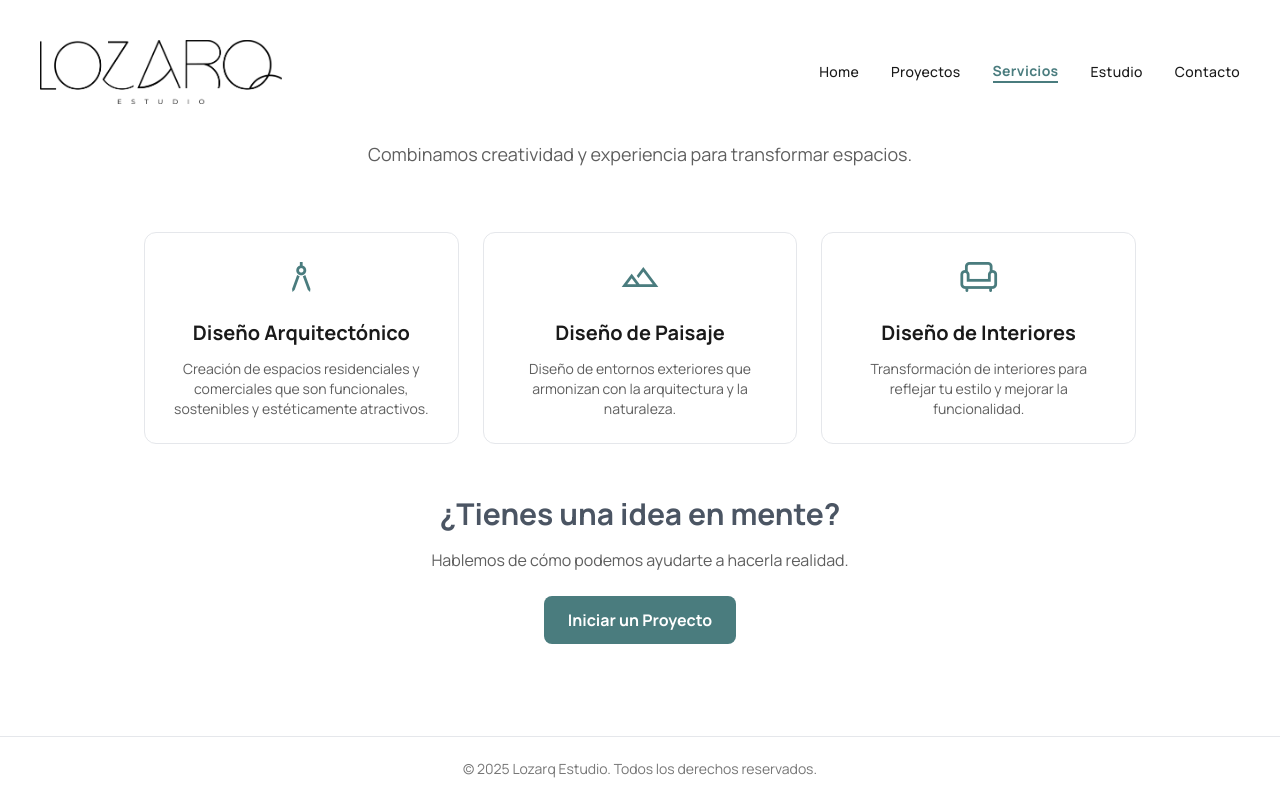
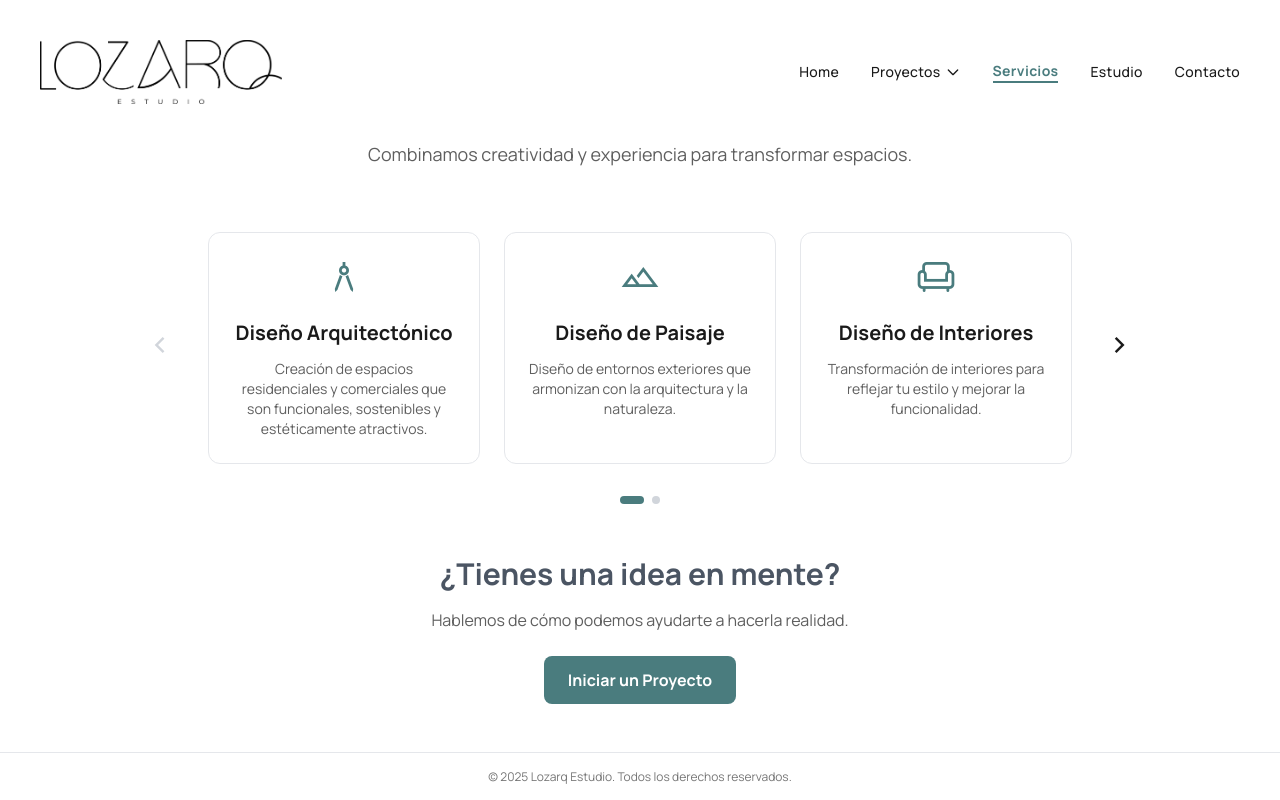
Before and after one commit to abeeflow/lozarq-web-app, a React (Vite) app: page /servicios in a window 1280 px wide. Built offline with nearby package versions, Linux system fonts and the light colour scheme; no server answers.

Commit message:
feat(projects): add category filter to projects interface and dropdown
feat(services): implement pagination for services list and add new services
style(footer): adjust footer height and text size
refactor(header): improve projects dropdown with hover effects and mobile support

```diff
--- a/src/components/Footer.tsx
+++ b/src/components/Footer.tsx
@@ -1,8 +1,8 @@
 export default function Footer() {
   return (
-    <footer className="mt-auto border-t border-gray-200 dark:border-gray-800 bg-background-light dark:bg-background-dark h-16">
+    <footer className="mt-auto border-t border-gray-200 dark:border-gray-800 bg-background-light dark:bg-background-dark h-12">
       <div className="mx-auto max-w-7xl px-6 h-full flex items-center justify-center">
-        <p className="text-center text-sm text-text-light/60 dark:text-text-dark/60">
+        <p className="text-center text-xs text-text-light/60 dark:text-text-dark/60">
           © 2025 Lozarq Estudio. Todos los derechos reservados.
         </p>
       </div>
--- a/src/components/Header.tsx
+++ b/src/components/Header.tsx
@@ -1,8 +1,10 @@
-import { useState } from "react";
+import { useState, useRef } from "react";
 import { NavLink, Link } from "react-router-dom";
 
 export default function Header() {
   const [mobileMenuOpen, setMobileMenuOpen] = useState(false);
+  const [projectsDropdownOpen, setProjectsDropdownOpen] = useState(false);
+  const dropdownTimeoutRef = useRef<number | null>(null);
 
   const toggleMobileMenu = () => {
     setMobileMenuOpen(!mobileMenuOpen);
@@ -10,6 +12,19 @@ export default function Header() {
 
   const closeMobileMenu = () => {
     setMobileMenuOpen(false);
+  };
+
+  const handleMouseEnterProjects = () => {
+    if (dropdownTimeoutRef.current) {
+      clearTimeout(dropdownTimeoutRef.current);
+    }
+    setProjectsDropdownOpen(true);
+  };
+
+  const handleMouseLeaveProjects = () => {
+    dropdownTimeoutRef.current = window.setTimeout(() => {
+      setProjectsDropdownOpen(false);
+    }, 300);
   };
 
   return (
@@ -43,16 +58,55 @@ export default function Header() {
               Home
             </NavLink>
 
+            {/* Projects Dropdown */}
+            <div
+              className="relative"
+              onMouseEnter={handleMouseEnterProjects}
+              onMouseLeave={handleMouseLeaveProjects}
+            >
               <NavLink
                 to="/proyectos"
                 className={({ isActive }) =>
                   isActive
-                  ? "text-sm font-bold tracking-wide text-primary border-b-2 border-primary transition-colors"
-                  : "text-sm font-medium tracking-wide text-text-light dark:text-text-dark hover:text-primary dark:hover:text-primary transition-colors"
+                    ? "text-sm font-bold tracking-wide text-primary border-b-2 border-primary transition-colors flex items-center gap-1"
+                    : "text-sm font-medium tracking-wide text-text-light dark:text-text-dark hover:text-primary dark:hover:text-primary transition-colors flex items-center gap-1"
                 }
               >
                 Proyectos
+                <svg
+                  className="w-4 h-4"
+                  fill="none"
+                  stroke="currentColor"
+                  viewBox="0 0 24 24"
+                >
+                  <path strokeLinecap="round" strokeLinejoin="round" strokeWidth={2} d="M19 9l-7 7-7-7" />
+                </svg>
               </NavLink>
+
+              {/* Dropdown Menu */}
+              {projectsDropdownOpen && (
+                <div className="absolute top-full left-0 mt-2 w-48 bg-white dark:bg-gray-800 rounded-lg shadow-lg border border-gray-200 dark:border-gray-700 py-2 z-50">
+                  <Link
+                    to="/proyectos?categoria=proyecto-1"
+                    className="block px-4 py-2 text-sm text-text-light dark:text-text-dark hover:bg-gray-100 dark:hover:bg-gray-700 transition-colors"
+                  >
+                    Proyecto 1
+                  </Link>
+                  <Link
+                    to="/proyectos?categoria=proyecto-2"
+                    className="block px-4 py-2 text-sm text-text-light dark:text-text-dark hover:bg-gray-100 dark:hover:bg-gray-700 transition-colors"
+                  >
+                    Proyecto 2
+                  </Link>
+                  <Link
+                    to="/proyectos?categoria=proyecto-3"
+                    className="block px-4 py-2 text-sm text-text-light dark:text-text-dark hover:bg-gray-100 dark:hover:bg-gray-700 transition-colors"
+                  >
+                    Proyecto 3
+                  </Link>
+                </div>
+              )}
+            </div>
 
             <NavLink
               to="/servicios"
@@ -140,6 +194,7 @@ export default function Header() {
                   Home
                 </NavLink>
 
+                <div>
                   <NavLink
                     to="/proyectos"
                     onClick={closeMobileMenu}
@@ -151,6 +206,30 @@ export default function Header() {
                   >
                     Proyectos
                   </NavLink>
+                  <div className="ml-4 mt-2 space-y-2">
+                    <Link
+                      to="/proyectos?categoria=proyecto-1"
+                      onClick={closeMobileMenu}
+                      className="block text-sm text-text-light/70 dark:text-text-dark/70 hover:text-primary"
+                    >
+                      → Proyecto 1
+                    </Link>
+                    <Link
+                      to="/proyectos?categoria=proyecto-2"
+                      onClick={closeMobileMenu}
+                      className="block text-sm text-text-light/70 dark:text-text-dark/70 hover:text-primary"
+                    >
+                      → Proyecto 2
+                    </Link>
+                    <Link
+                      to="/proyectos?categoria=proyecto-3"
+                      onClick={closeMobileMenu}
+                      className="block text-sm text-text-light/70 dark:text-text-dark/70 hover:text-primary"
+                    >
+                      → Proyecto 3
+                    </Link>
+                  </div>
+                </div>
 
                 <NavLink
                   to="/servicios"
--- a/src/pages/ServiciosPage.tsx
+++ b/src/pages/ServiciosPage.tsx
@@ -1,3 +1,4 @@
+import { useState } from 'react';
 import { Link } from 'react-router-dom';
 import Header from '../components/Header';
 import Footer from '../components/Footer';
@@ -6,9 +7,36 @@ const servicios = [
   { icono: 'architecture', titulo: 'Diseño Arquitectónico', desc: 'Creación de espacios residenciales y comerciales que son funcionales, sostenibles y estéticamente atractivos.' },
   { icono: 'landscape', titulo: 'Diseño de Paisaje', desc: 'Diseño de entornos exteriores que armonizan con la arquitectura y la naturaleza.' },
   { icono: 'chair', titulo: 'Diseño de Interiores', desc: 'Transformación de interiores para reflejar tu estilo y mejorar la funcionalidad.' },
+  { icono: 'holiday_village', titulo: 'Urbanismo y Master Planning', desc: 'Planificación a gran escala para desarrollar comunidades sostenibles.' },
+  { icono: 'ballot', titulo: 'Gestión de Proyectos', desc: 'Aseguramos que cada fase del proyecto se ejecute a la perfección.' },
+  { icono: 'lightbulb', titulo: 'Consultoría de Diseño', desc: 'Asesoramiento experto para optimizar tus ideas y maximizar el potencial.' },
 ];
 
 export default function ServiciosPage() {
+  const [currentIndex, setCurrentIndex] = useState(0);
+  const itemsPerPage = 3;
+  const totalPages = Math.ceil(servicios.length / itemsPerPage);
+
+  const nextSlide = () => {
+    if (currentIndex < totalPages - 1) {
+      setCurrentIndex(currentIndex + 1);
+    }
+  };
+
+  const prevSlide = () => {
+    if (currentIndex > 0) {
+      setCurrentIndex(currentIndex - 1);
+    }
+  };
+
+  const goToSlide = (index: number) => {
+    setCurrentIndex(index);
+  };
+
+  const getCurrentPageServices = () => {
+    const start = currentIndex * itemsPerPage;
+    return servicios.slice(start, start + itemsPerPage);
+  };
 
   return (
     <div className="relative flex min-h-screen w-full flex-col bg-background-light dark:bg-background-dark">
@@ -22,11 +50,25 @@ export default function ServiciosPage() {
             </p>
           </div>
 
-          <div className="mb-8">
-            <div className="grid grid-cols-1 md:grid-cols-3 gap-6">
-              {servicios.map((servicio, idx) => (
+          <div className="flex items-center gap-8 mb-8">
+            <button
+              onClick={prevSlide}
+              disabled={currentIndex === 0}
+              className={`flex-shrink-0 transition-colors ${
+                currentIndex === 0
+                  ? 'text-gray-300 dark:text-gray-700 cursor-not-allowed'
+                  : 'text-text-light dark:text-text-dark hover:text-primary'
+              }`}
+              aria-label="Página anterior"
+            >
+              <span className="material-symbols-outlined" style={{ fontSize: '32px' }}>chevron_left</span>
+            </button>
+
+            <div className="flex-1 overflow-hidden">
+              <div className="grid grid-cols-1 md:grid-cols-3 gap-6 transition-opacity duration-500">
+                {getCurrentPageServices().map((servicio, idx) => (
                   <div
-                  key={idx}
+                    key={currentIndex * itemsPerPage + idx}
                     className="flex flex-col items-center gap-4 rounded-xl border border-gray-200 dark:border-gray-800 bg-background-light dark:bg-background-dark p-6 hover:shadow-lg transition-shadow"
                   >
                     <div className="text-primary">
@@ -45,6 +87,35 @@ export default function ServiciosPage() {
                   </div>
                 ))}
               </div>
+            </div>
+
+            <button
+              onClick={nextSlide}
+              disabled={currentIndex === totalPages - 1}
+              className={`flex-shrink-0 transition-colors ${
+                currentIndex === totalPages - 1
+                  ? 'text-gray-300 dark:text-gray-700 cursor-not-allowed'
+                  : 'text-text-light dark:text-text-dark hover:text-primary'
+              }`}
+              aria-label="Página siguiente"
+            >
+              <span className="material-symbols-outlined" style={{ fontSize: '32px' }}>chevron_right</span>
+            </button>
+          </div>
+
+          <div className="flex justify-center gap-2 mb-8">
+            {Array.from({ length: totalPages }).map((_, idx) => (
+              <button
+                key={idx}
+                onClick={() => goToSlide(idx)}
+                className={`w-2 h-2 rounded-full transition-all ${
+                  idx === currentIndex
+                    ? 'bg-primary w-6'
+                    : 'bg-gray-300 dark:bg-gray-600'
+                }`}
+                aria-label={`Ir a la página ${idx + 1}`}
+              />
+            ))}
           </div>
 
           <div className="text-center py-5">
--- a/src/types/project.d.ts
+++ b/src/types/project.d.ts
@@ -6,6 +6,7 @@ export interface Project {
   fecha?: string;
   descripcion: string;
   galeria: string[];
+  categoria?: 'proyecto-1' | 'proyecto-2' | 'proyecto-3';
   created_at: string;
   updated_at: string;
 }
@@ -17,6 +18,7 @@ export interface CreateProjectData {
   fecha?: string;
   descripcion: string;
   galeria: string[];
+  categoria?: 'proyecto-1' | 'proyecto-2' | 'proyecto-3';
 }
 
 export interface UpdateProjectData {
@@ -26,4 +28,5 @@ export interface UpdateProjectData {
   fecha?: string;
   descripcion?: string;
   galeria?: string[];
+  categoria?: 'proyecto-1' | 'proyecto-2' | 'proyecto-3';
 }
```
Lines whose indentation alone changed are shown as unchanged.
